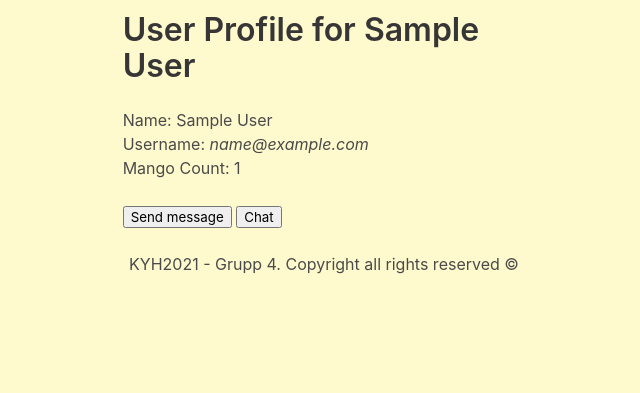
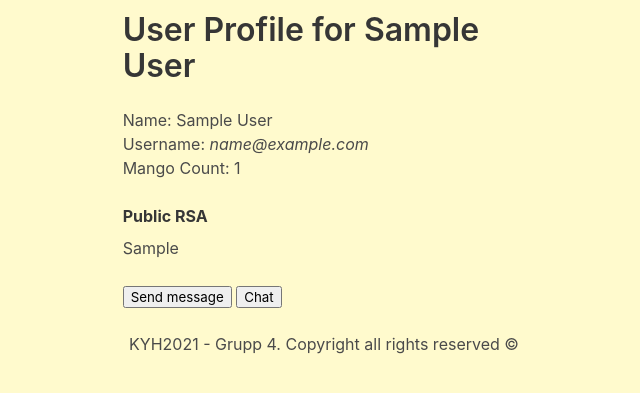
Before and after one commit to Jearnest94/Grupp_Fyra_Projektarbete, a Flask app: page /profile/1 in a window 1280 px wide. Shown: the part 52-445 px from the top of the page, without its empty margins (316-956 px from the left). Run offline with Flask 2, Linux system fonts and the light colour scheme; tables that the repository leaves empty hold one stand-in row (values such as "Sample post").

Commit message:
Added Public RSA to profile_user.html

```diff
--- a/templates/profile_user.html
+++ b/templates/profile_user.html
@@ -11,6 +11,10 @@
         <p>Username:<i> {{ recipent.email }}</i></p>
         <p>Mango Count: {{ recipent.mangocount }}</p>
         <br/>
+        <label class="label">Public RSA</label>
+        {{ recipent.public_RSA }}
+        <br/>
+        <br/>
         <button type="button" onclick="window.location.href='/messages/{{ recipent.id }}';">Send message</button>
         {% if recipent.online %}
         <button type="button" onclick="window.location.href='/chat';">Chat</button>
```
